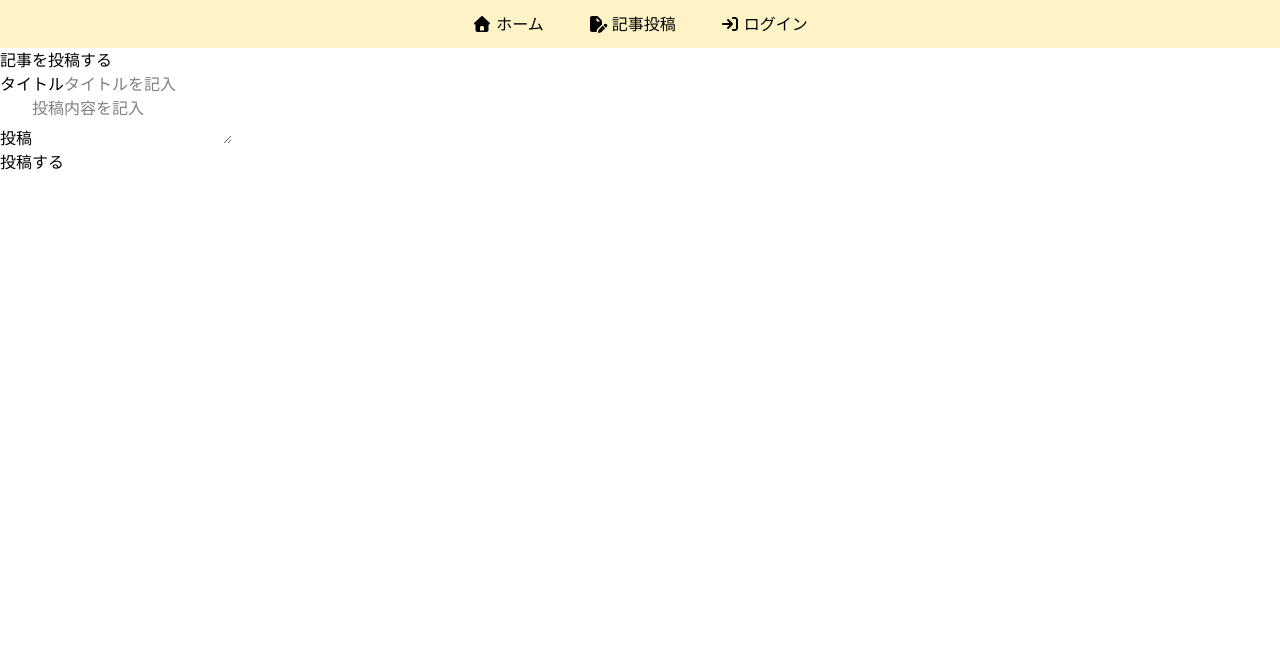
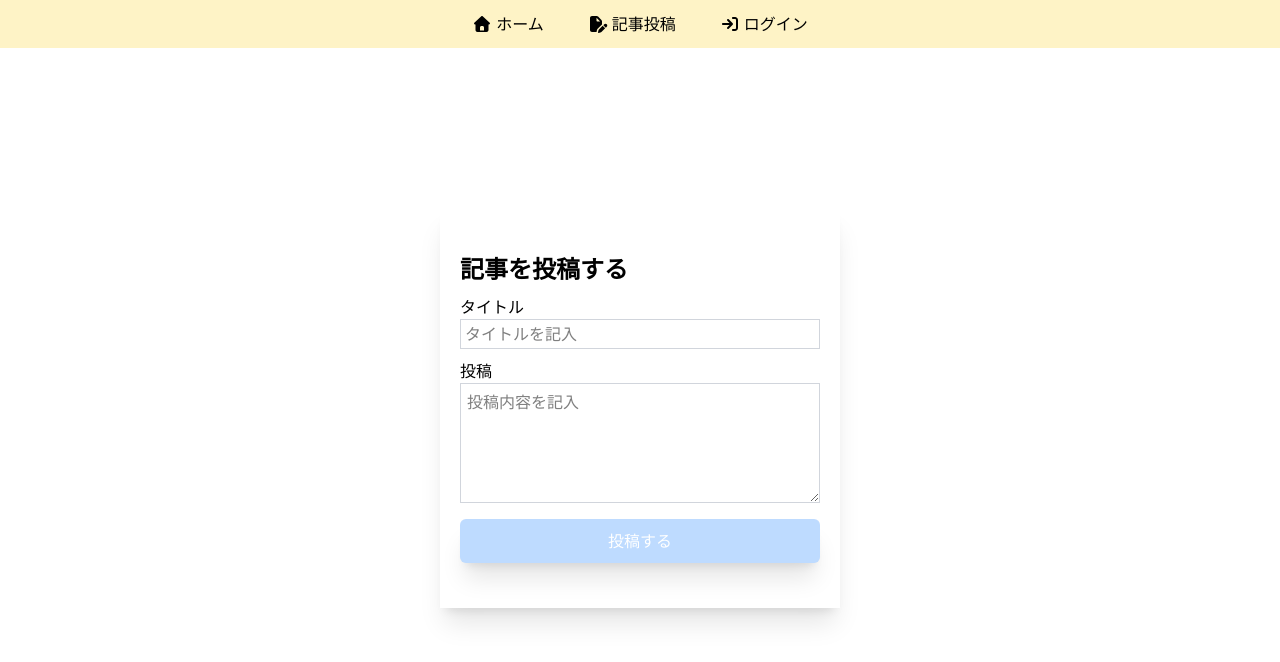
Before and after one commit to etranger2268/udemy-react-3project-app, a React (Vite) app: page /create-post in a window 1280 px wide. Shown: the top 662 px of the page. Built offline with nearby package versions, Linux system fonts and the light colour scheme; no server answers.

Commit message:
blog-4-37

```diff
--- a/src/components/CreatePost.jsx
+++ b/src/components/CreatePost.jsx
@@ -1,17 +1,35 @@
 export default function CreatePost() {
   return (
-    <div>
-      <div>
-        <h1>記事を投稿する</h1>
+    <div className="flex justify-center items-center h-[90vh]">
+      <div className="bg-white flex flex-col justify-center h-100 w-100 gap-2.5 py-0 px-5 shadow-xl ">
+        <h1 className="text-2xl font-black m-0">記事を投稿する</h1>
         <div>
-          <label htmlFor="title">タイトル</label>
-          <input type="text" id="title" placeholder="タイトルを記入" />
+          <label htmlFor="title" className="block">
+            タイトル
+          </label>
+          <input
+            type="text"
+            id="title"
+            placeholder="タイトルを記入"
+            className="w-full border border-gray-300 px-1 h-7.5 outline-none"
+          />
         </div>
         <div>
-          <label htmlFor="post">投稿</label>
-          <textarea id="post" placeholder="投稿内容を記入" />
+          <label htmlFor="post" className="block">
+            投稿
+          </label>
+          <textarea
+            id="post"
+            placeholder="投稿内容を記入"
+            className="w-full border border-gray-300 h-30 outline-none p-1.5"
+          />
         </div>
-        <button type="button">投稿する</button>
+        <button
+          type="button"
+          className="p-2.5 bg-blue-200 shadow-xl text-white rounded-md cursor-pointer transition-all duration-300 hover:translate-y-1 hover:shadow-none"
+        >
+          投稿する
+        </button>
       </div>
     </div>
   );
```
